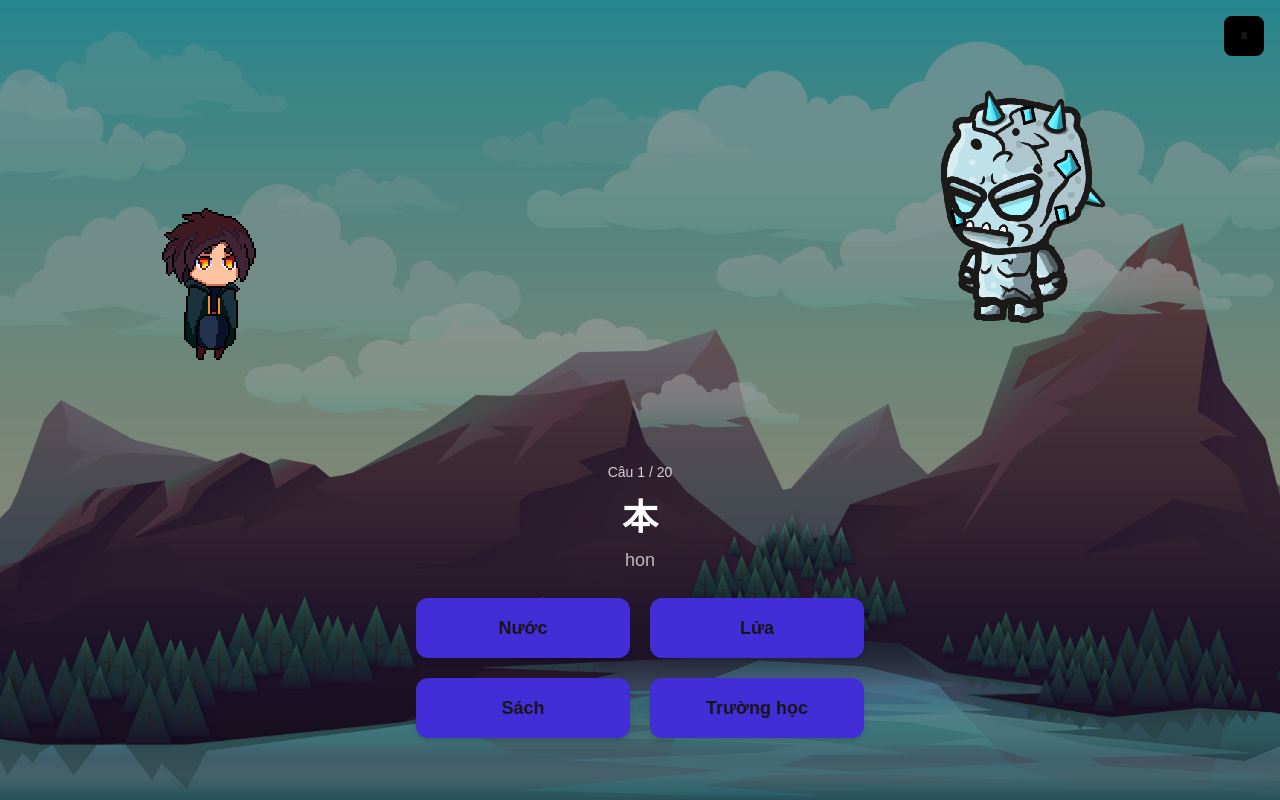
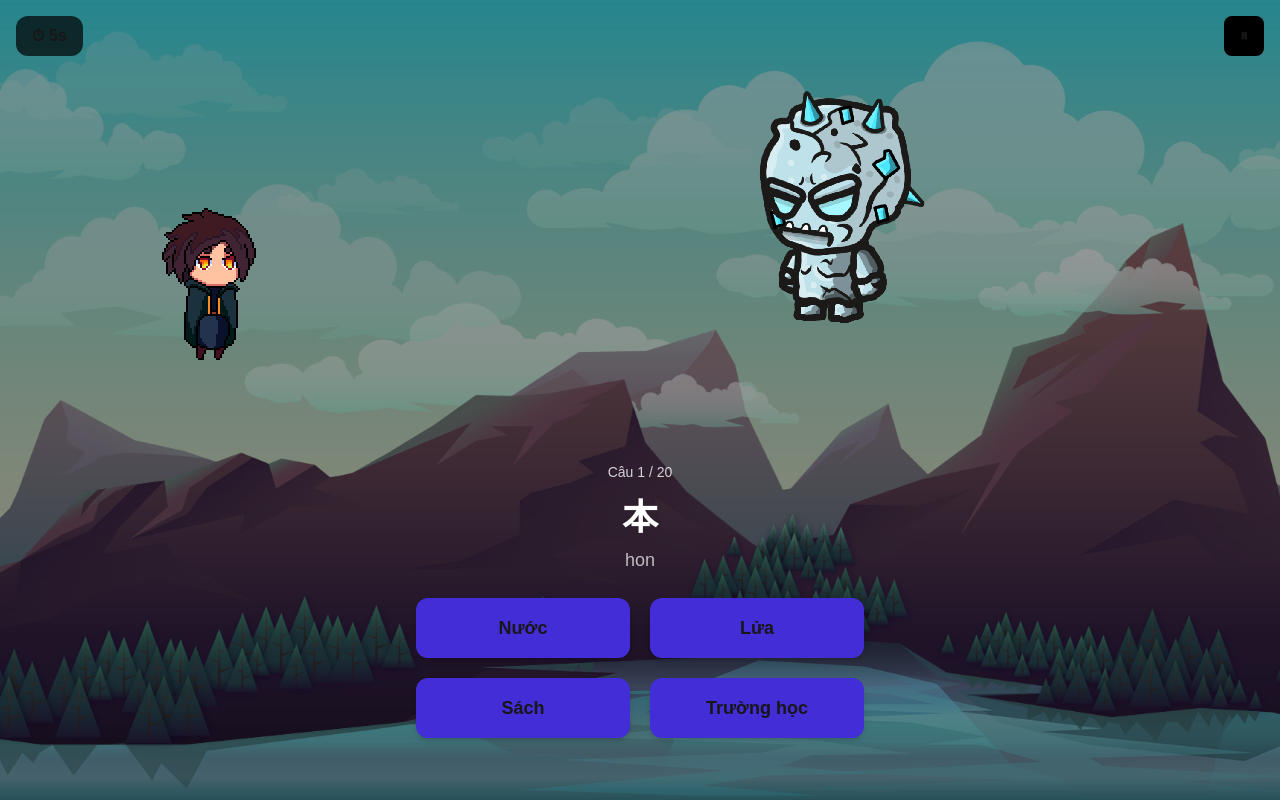
Before and after one commit to ngtrhui/vocab-game, a Next.js app: page /game/n1/1 in a window 1280 px wide. Built offline with nearby package versions, Linux system fonts and the light colour scheme.

Commit message:
add attack

```diff
--- a/src/app/game/[level]/[stage]/page.js
+++ b/src/app/game/[level]/[stage]/page.js
@@ -27,6 +27,11 @@ export default function GamePage({ params }) {
     const total = roundWords.length;
     const isFinished = index >= total;
     const currentIndex = LEVEL_ORDER.indexOf(level);
+    const TIME_LIMIT = 10; // giây
+    const ATTACK_TIME = 10;
+    const [timeLeft, setTimeLeft] = useState(TIME_LIMIT);
+    const [bossPhase, setBossPhase] = useState("idle");
+
     const [answerResult, setAnswerResult] = useState({
         correct: null,
         id: 0,
@@ -81,6 +86,10 @@ export default function GamePage({ params }) {
     };
 
     useEffect(() => {
+        setTimeLeft(TIME_LIMIT);
+    }, [index]);
+
+    useEffect(() => {
         const stageNum = Number(stage);
 
         if (stageNum < 1 || stageNum > MAX_STAGE_PER_LEVEL) {
@@ -99,10 +108,38 @@ export default function GamePage({ params }) {
         setAnswerResult({ correct: null, id: 0 });
     }, [level, stage]);
 
+    useEffect(() => {
+        setTimeLeft(ATTACK_TIME);
+        setBossPhase("idle");
+    }, [index]);
+
+    useEffect(() => {
+        if (modalType !== null || hasCompleted) return;
+
+        if (timeLeft <= 0) {
+            setBossPhase("attacking");
+            handleAnswer(false); // ⛔ timeout = sai
+            return;
+        }
+
+        setBossPhase("approaching");
+
+        const timer = setTimeout(() => {
+            setTimeLeft((t) => t - 1);
+        }, 1000);
+
+        return () => clearTimeout(timer);
+    }, [timeLeft, modalType, hasCompleted]);
 
     function handleAnswer(isCorrect) {
         if (modalType !== null || hasCompleted) return;
+        if (isCorrect) {
+            setBossPhase("retreating");
+        } else {
+            setBossPhase("attacking");
+        }
 
+        setTimeLeft(TIME_LIMIT);
         setAnswerResult((prev) => ({
             correct: isCorrect,
             id: prev.id + 1,
@@ -149,12 +186,21 @@ export default function GamePage({ params }) {
                         🔥 {STRING.COMBO} x{combo}
                     </div>
                 )}
+                <div
+                    className={`absolute top-4 left-4 z-50 px-4 py-2 rounded-xl font-bold
+    ${timeLeft <= 2 ? "bg-red-600 animate-pulse" : "bg-black/70"}
+  `}
+                >
+                    ⏱ {timeLeft}s
+                </div>
+
 
                 <div className="h-1/2 relative">
                     <BattleScene
                         level={level}
                         answerResult={answerResult}
                         isCompleted={hasCompleted}
+                        bossPhase={bossPhase}
                     />
                 </div>
 
--- a/src/components/battle/battle-scene.js
+++ b/src/components/battle/battle-scene.js
@@ -5,9 +5,15 @@ import { motion } from "framer-motion";
 import Boss from "@/components/boss/boss";
 import HeroWizard from "@/components/hero/hero-wizard";
 
-export default function BattleScene({ answerResult, onBossDead, level, }) {
+export default function BattleScene({ answerResult, onBossDead, level, bossPhase, }) {
     const maxHits = 20;
     const DAMAGE = 1;
+    const START_X = 0;
+    const ATTACK_X = -180;
+
+    const [bossX, setBossX] = useState(START_X);
+    const [bossState, setBossState] = useState("idle");
+
     const [bossHp, setBossHp] = useState(100);
     const [bossHit, setBossHit] = useState(false);
     const [heroState, setHeroState] = useState("idle");
@@ -33,6 +39,27 @@ export default function BattleScene({ answerResult, onBossDead, level, }) {
 
         setTimeout(() => setBossHit(false), 200);
     };
+
+    useEffect(() => {
+        switch (bossPhase) {
+            case "approaching":
+                setBossX(ATTACK_X);
+                setBossState("walking");
+                break;
+
+            case "retreating":
+                setBossX(START_X);
+                setBossState("walking");
+                break;
+
+            case "attacking":
+                setBossState("attack");
+                break;
+
+            default:
+                setBossState("idle");
+        }
+    }, [bossPhase]);
 
     useEffect(() => {
         setBossHp(100);
@@ -77,11 +104,15 @@ export default function BattleScene({ answerResult, onBossDead, level, }) {
                 />
             </motion.div>
 
-            <div className="absolute bottom: 0.25rem right-20 z-20">
+            <motion.div className="absolute bottom: 0.25rem right-20 z-20"
+                animate={{ x: bossX }}
+                transition={{ duration: 1.2, ease: "easeInOut" }}
+            >
                 <Boss
                     level={level}
                     hp={bossHp}
                     hit={bossHit}
+                    state={bossState}
                     onDyingComplete={() => {
                         if (
                             !hasNotifiedDead.current &&
@@ -92,7 +123,7 @@ export default function BattleScene({ answerResult, onBossDead, level, }) {
                         }
                     }}
                 />
-            </div>
+            </motion.div>
         </div>
     );
 }
--- a/src/components/boss/boss.js
+++ b/src/components/boss/boss.js
@@ -10,6 +10,7 @@ export default function Boss({
     level,
     hit = false,
     hp = 100,
+    state: externalState,
     onDyingComplete,
 }) {
     const [state, setState] = useState("idle");
@@ -29,6 +30,12 @@ export default function Boss({
             setFrame(0);
         }
     }, [hit, hp, state]);
+
+    useEffect(() => {
+        if (!externalState) return;
+        setState(externalState);
+        setFrame(0);
+    }, [externalState]);
 
     useEffect(() => {
         if (hp <= 0 && state !== "dying") {
--- a/src/configs/bossSprites.js
+++ b/src/configs/bossSprites.js
@@ -1,27 +1,37 @@
 export const BOSS_SPRITES = {
     n1: {
-        idle: { path: "Idle", frames: 18, fps: 8, loop: true },
-        hurt: { path: "Hurt", frames: 12, fps: 12, loop: false },
-        dying: { path: "Dying", frames: 15, fps: 7, loop: false },
+        idle: { path: "Idle", frames: 18, fps: 10, loop: true },
+        hurt: { path: "Hurt", frames: 12, fps: 14, loop: false },
+        dying: { path: "Dying", frames: 15, fps: 6, loop: false },
+        walking: { path: "Walking", frames: 24, fps: 8, loop: false },
+        attack: { path: "Attack", frames: 24, fps: 8, loop: false },
     },
     n2: {
-        idle: { path: "Idle", frames: 10, fps: 6, loop: true },
-        hurt: { path: "Hurt", frames: 10, fps: 10, loop: false },
-        dying: { path: "Dying", frames: 10, fps: 7, loop: false },
+        idle: { path: "Idle", frames: 18, fps: 10, loop: true },
+        hurt: { path: "Hurt", frames: 12, fps: 14, loop: false },
+        dying: { path: "Dying", frames: 15, fps: 6, loop: false },
+        walking: { path: "Walking", frames: 24, fps: 8, loop: false },
+        attack: { path: "Attack", frames: 24, fps: 8, loop: false },
     },
     n3: {
-        idle: { path: "Idle", frames: 16, fps: 10, loop: true },
-        hurt: { path: "Hurt", frames: 10, fps: 14, loop: false },
-        dying: { path: "Dying", frames: 10, fps: 6, loop: false },
+        idle: { path: "Idle", frames: 18, fps: 10, loop: true },
+        hurt: { path: "Hurt", frames: 12, fps: 14, loop: false },
+        dying: { path: "Dying", frames: 15, fps: 6, loop: false },
+        walking: { path: "Walking", frames: 24, fps: 8, loop: false },
+        attack: { path: "Attack", frames: 24, fps: 8, loop: false },
     },
     n4: {
-        idle: { path: "Idle", frames: 10, fps: 10, loop: true },
-        hurt: { path: "Hurt", frames: 10, fps: 14, loop: false },
-        dying: { path: "Dying", frames: 10, fps: 6, loop: false },
+        idle: { path: "Idle", frames: 18, fps: 10, loop: true },
+        hurt: { path: "Hurt", frames: 12, fps: 14, loop: false },
+        dying: { path: "Dying", frames: 15, fps: 6, loop: false },
+        walking: { path: "Walking", frames: 24, fps: 8, loop: false },
+        attack: { path: "Attack", frames: 24, fps: 8, loop: false },
     },
     n5: {
         idle: { path: "Idle", frames: 18, fps: 10, loop: true },
         hurt: { path: "Hurt", frames: 12, fps: 14, loop: false },
         dying: { path: "Dying", frames: 15, fps: 6, loop: false },
+        walking: { path: "Walking", frames: 24, fps: 8, loop: false },
+        attack: { path: "Attack", frames: 24, fps: 8, loop: false },
     },
 };
```
